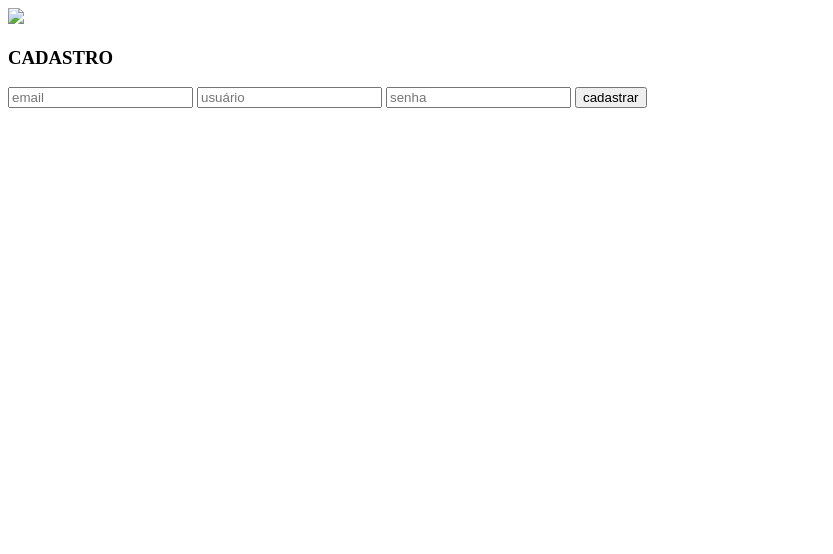
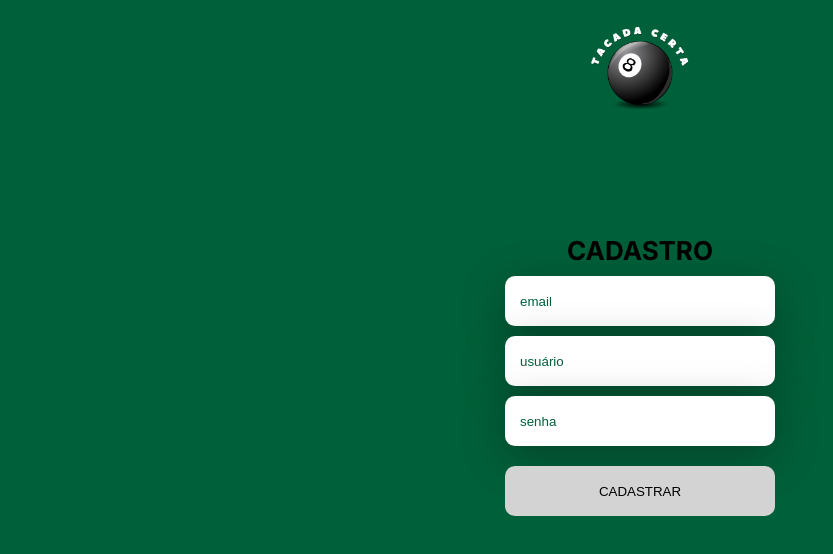
Before and after one commit to ICEI-PUCMinas-PSG-SI-TI/icei-pucminas-psg-si-n-tiaw-2024-1-sinuca, a website: page codigo/public/cadastro/cadastro.html in a window 1280 px wide. Shown: the whole page, without its empty margins (0-833 px from the left). Drawn offline with Linux system fonts and the light colour scheme; the site is published under a folder, as on GitHub Pages, so addresses that start at the root find nothing.

```diff
--- a/codigo/public/cadastro/cadastro.html
+++ b/codigo/public/cadastro/cadastro.html
@@ -4,7 +4,7 @@
     <meta charset="UTF-8">
     <meta http-equiv="X-UA-Compatible" content="IE=edge">
     <meta name="viewport" content="width=device-width, initial-scale=1.0">
-    <link rel="stylesheet"  href="/assets/css/cadastro.css" />
+    <link rel="stylesheet"  href="../assets/css/cadastro.css" />
     <link rel="preconnect" href="https://fonts.googleapis.com">
     <link rel="preconnect" href="https://fonts.gstatic.com" crossorigin>
     <link href="https://fonts.googleapis.com/css2?family=Inter:wght@700&display=swap" rel="stylesheet">
@@ -14,7 +14,7 @@
 
     <div class="img-logo">
 
-        <img src="/assets/images/logo.png">
+        <a href="../index.html">  <img src="../assets/images/logo.png"></a>
 
     </div>
 
@@ -34,5 +34,5 @@
 </div>
 
 </body>
-<script src="/assets/script/cadastro-login.js"></script>
+<script src="../assets/script/cadastro-login.js"></script>
 </html>
```
